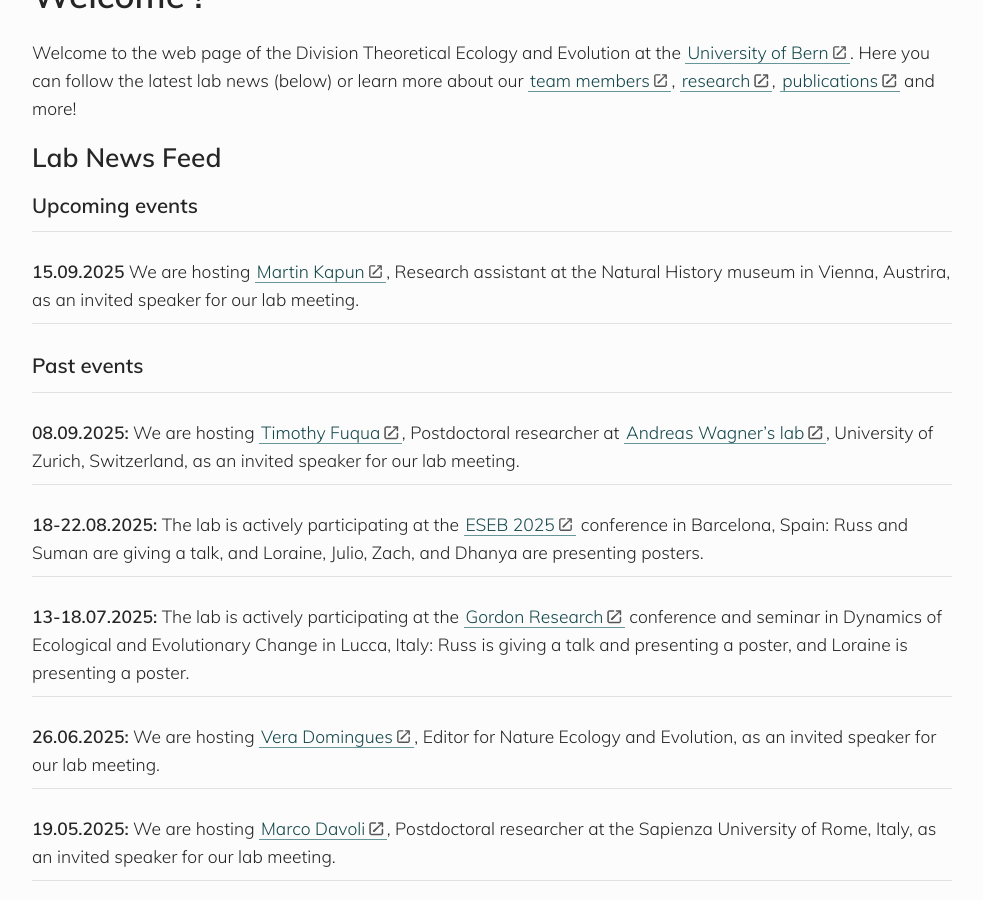
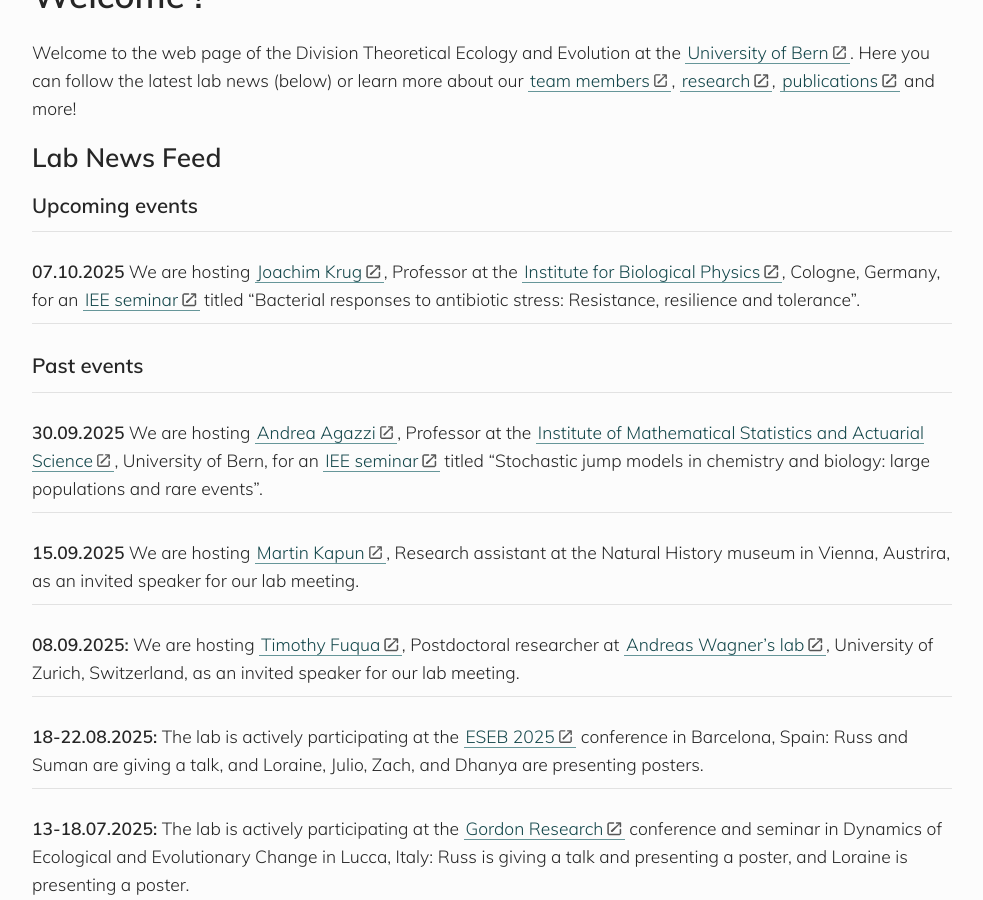
Before and after one commit to banklab/banklab.github.io, a Jekyll site: the page built from index.md, in a window 1280 px wide and 900 px high, scrolled down 383 px. Shown: the whole window, without its empty margins (148-1131 px from the left). Built offline with Jekyll 4.4.1, drawn with Linux system fonts in a browser that asks for light colours; some web fonts are replaced.

Commit message:
Update index

```diff
--- a/index.md
+++ b/index.md
@@ -14,11 +14,19 @@ Welcome to the web page of the Division Theoretical Ecology and Evolution at the
 
 ---
 
-**15.09.2025** We are hosting [Martin Kapun](https://scholar.google.com/citations?user=teelSJ8AAAAJ&hl=en&oi=ao), Research assistant at the Natural History museum in Vienna, Austrira, as an invited speaker for our lab meeting.
+**07.10.2025** We are hosting [Joachim Krug](https://scholar.google.com/citations?user=5gJcwHkAAAAJ&hl=de), Professor at the [Institute for Biological Physics](https://www.ibp.uni-koeln.de/index.html), Cologne, Germany, for an [IEE seminar](https://www.iee.unibe.ch/studies/lecture_series_in_ecology_and_evolution/index_eng.html) titled "Bacterial responses to antibiotic stress: Resistance, resilience and tolerance".
 
 ---
 
 ### Past events
+
+---
+
+**30.09.2025** We are hosting [Andrea Agazzi](https://scholar.google.com/citations?user=-r0-fc8AAAAJ&hl=it), Professor at the [Institute of Mathematical Statistics and Actuarial Science](https://www.imsv.unibe.ch/index_eng.html), University of Bern, for an [IEE seminar](https://www.iee.unibe.ch/studies/lecture_series_in_ecology_and_evolution/index_eng.html) titled "Stochastic jump models in chemistry and biology: large populations and rare events".
+
+---
+
+**15.09.2025** We are hosting [Martin Kapun](https://scholar.google.com/citations?user=teelSJ8AAAAJ&hl=en&oi=ao), Research assistant at the Natural History museum in Vienna, Austrira, as an invited speaker for our lab meeting.
 
 ---
 
```
